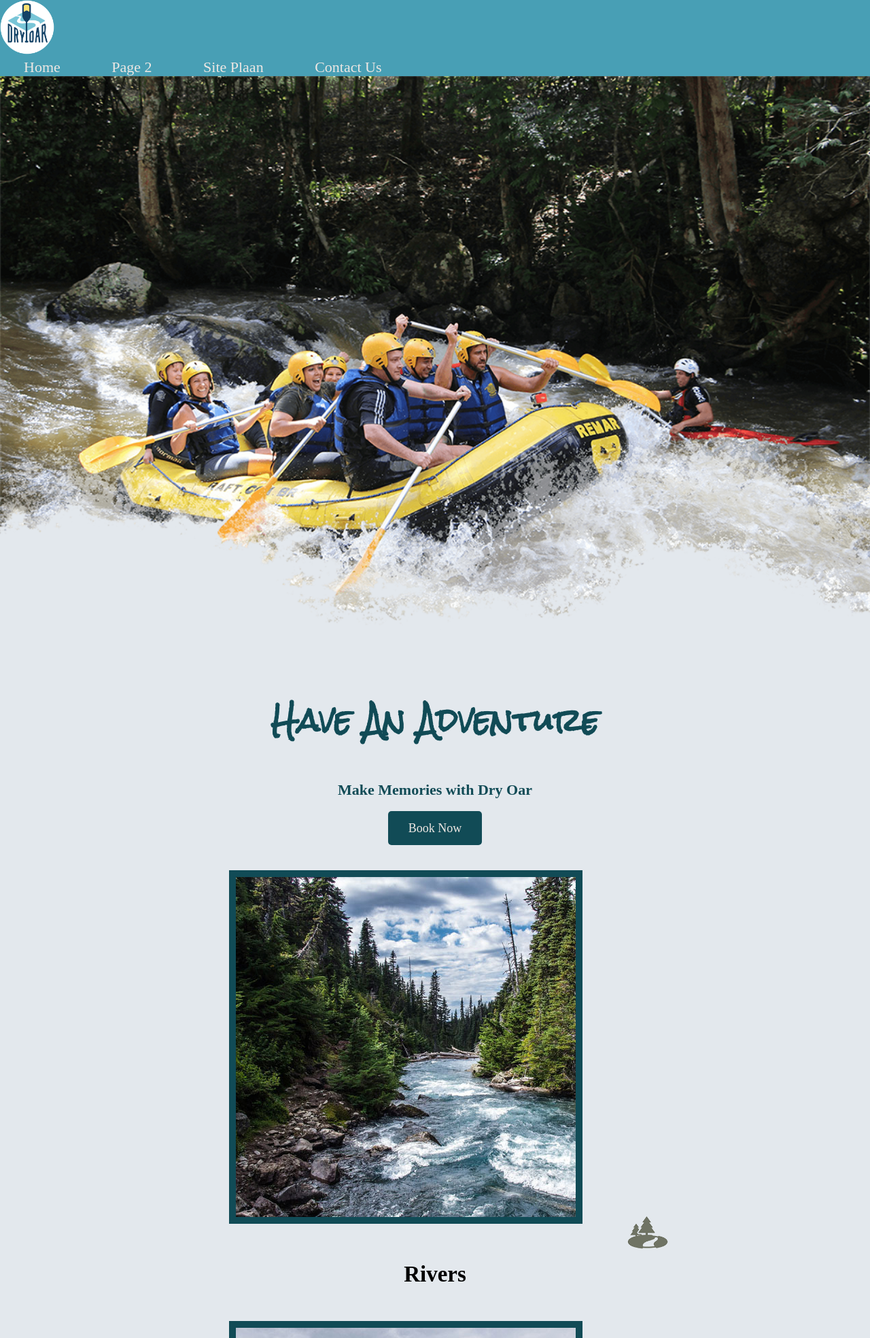
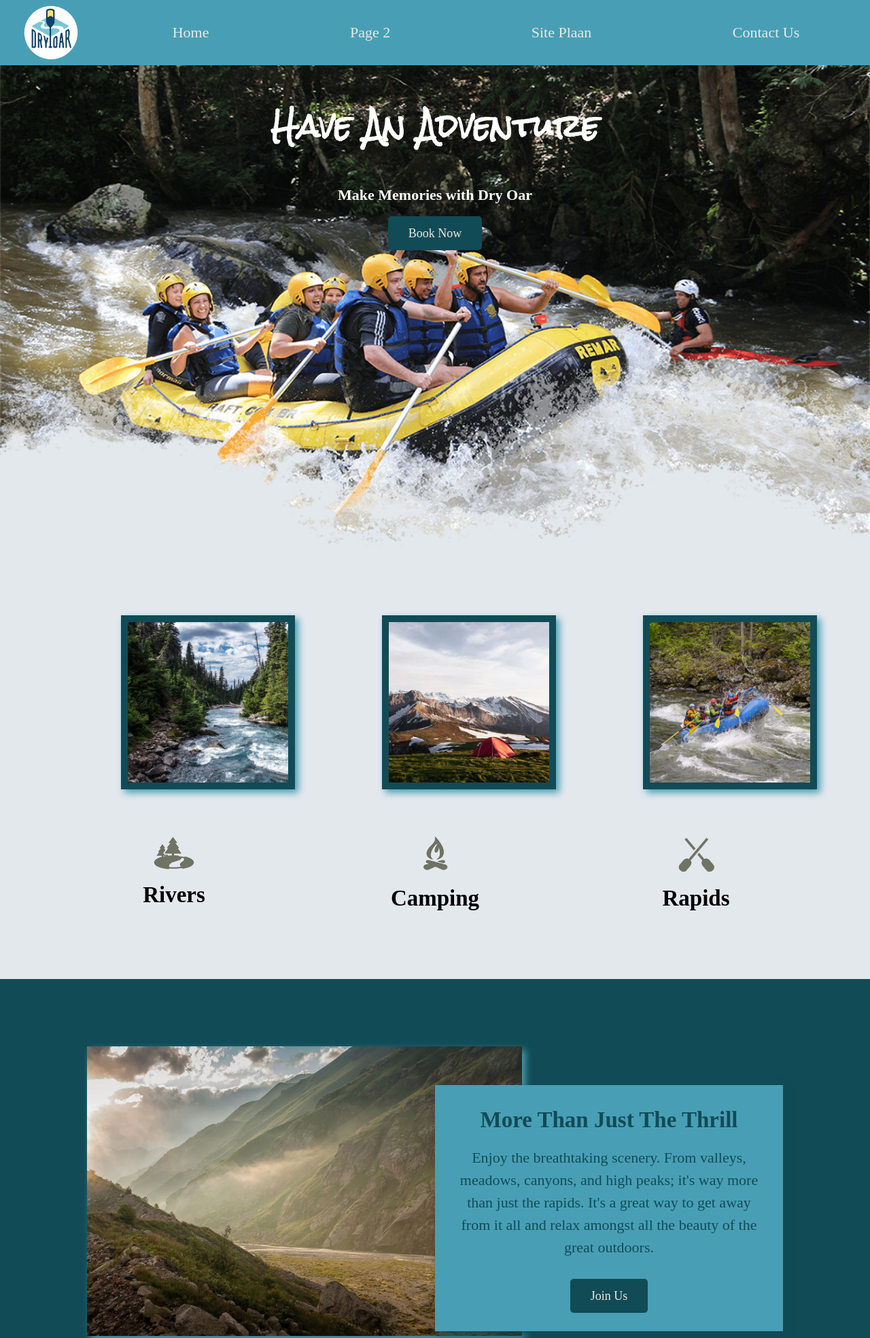
Before and after one commit to Araalijb/wdd130, a plain HTML site: page wwr/index.html in a window 1280 px wide. Shown: the top 1968 px of the page at 68% size. Drawn offline with Linux system fonts and the light colour scheme; a web font is replaced by a local one.

Commit message:
added changes

```diff
--- a/wwr/styles/style.css
+++ b/wwr/styles/style.css
@@ -5,11 +5,37 @@
     margin: 0 auto;
 }
 
+#hero{
+    display: grid;
+    grid-template-columns: 1fr 3fr 1fr;
+    margin-top: -100px;
+}
+
+#hero-msg{
+    grid-column: 2/3;
+    grid-row: 1/2;
+    margin-top: 100px;
+}
+
+#hero-box{
+    grid-column: 1/4;
+    grid-row: 1/3;
+    z-index: -1;
+}
+#hero-msg h4{
+    color: white;
+}
+
 #hero-msg h1, #hero-msg h4{
     text-align: center;
 }
 #hero-img{
     width: 100%;
+}
+
+.home-grid{
+    display: grid;
+    grid-template-columns: repeat(10, 1fr);
 }
 .button-box{
     text-align: center;
@@ -20,7 +46,7 @@ main section{
 }
 #background{
     height: 725px;
-    background-color: #e6fab7;
+    background-color: #114B56;
     margin-top: 100px;
     margin-bottom: 50px;
 }
@@ -32,8 +58,16 @@ body{
     padding: 0;
 }
 header{
+    display: grid;
+    grid-template-columns: 150px auto;
     background-color: #489FB5;
 }
+
+nav{
+    display: flex;
+    justify-content: space-around;
+}
+
 nav a:hover{
     color: #489FB5;
     background-color: #114B56;
@@ -45,7 +79,7 @@ nav a{
     padding: 35px;
 }
 .home-title{
-    color: #114B56;
+    color: #ffffff;
     font-family: 'Rock Salt';
     font-size: 2em;
 }
@@ -71,11 +105,16 @@ h4{
     color: #114B56;
     padding-bottom: 15px;
 }
+
 footer{
     background-color: #489FB5;
     padding: 25px 50px;
     margin-top: 100px;
+    display: flex;
+    justify-content: space-around;
+    align-items: center;
 }
+
 footer a{
     color: #EDE7E3;
     text-decoration: none;
@@ -101,10 +140,21 @@ footer p a:hover{
     background-color: #489FB5;
     line-height: 1.5em;
     padding: 35px;
+    grid-column: 6/10;
+    grid-row: 6/7;
+    box-shadow: 5px 5px 10px #114B56
 }
 .card-img{
     border: 10px solid#114B56;
+    width: 100%;
+    transition: transform .5s;
+    box-shadow: 5px 5px 10px #489FB5
 }
+.card-img:hover {
+    opacity: .6;
+    transform: scale(1.1);
+}
+
 section .card-img{
     margin: 50px 50px;
 }
@@ -113,6 +163,8 @@ h2{
 }
 #logo_link{
     padding-top: 5px;
+    justify-self: center;
+    align-self: center;
 }
 footer .social img{
     padding-top: 15px;
@@ -122,4 +174,68 @@ main section img{
 }
 .mountains{
     margin-bottom: 50px;
+    width: 100%;
+    grid-column: 2/7;
+    grid-row: 5/8;
+    box-shadow: 5px 5px 10px; color: #489FB5;
 }
+.rivers-card{
+    grid-column: 2/4;
+    grid-row: 2/3;
+}
+
+.camping-card{
+    grid-column: 5/7;
+    grid-row: 2/3;
+}
+
+.rapids-card{
+    grid-column: 8/10;
+    grid-row: 2/3;
+}
+
+#background{
+    grid-column: 1/11;
+    grid-row: 4/9;
+}
+@media screen and (max-width: 900px) {
+    #hero, .home-grid {
+        display: block;
+        height: auto;
+    }
+    nav, footer {
+        flex-direction: column;
+    }
+    nav a {
+        display: block;
+        padding: 15px;
+    }
+    #hero {
+        margin-top: 0;
+    }
+    #hero-msg {
+        margin-top: 0;
+    }
+    #hero-msg h4 {
+        display: none;
+    }
+    .home-title {
+        font-size: 25px;
+        color: #6f7364;
+    }
+    .rivers-card, .camping-card, .rapids-card {
+        margin: 50px auto;
+        width: 60%;
+    }
+    #background {
+        display: none;
+    }
+    .mountains, .msg {
+        width: 80%;
+        display: block;
+        margin: 0 auto;
+    }
+    footer {
+        margin-top: 25px;
+    }
+}
```
